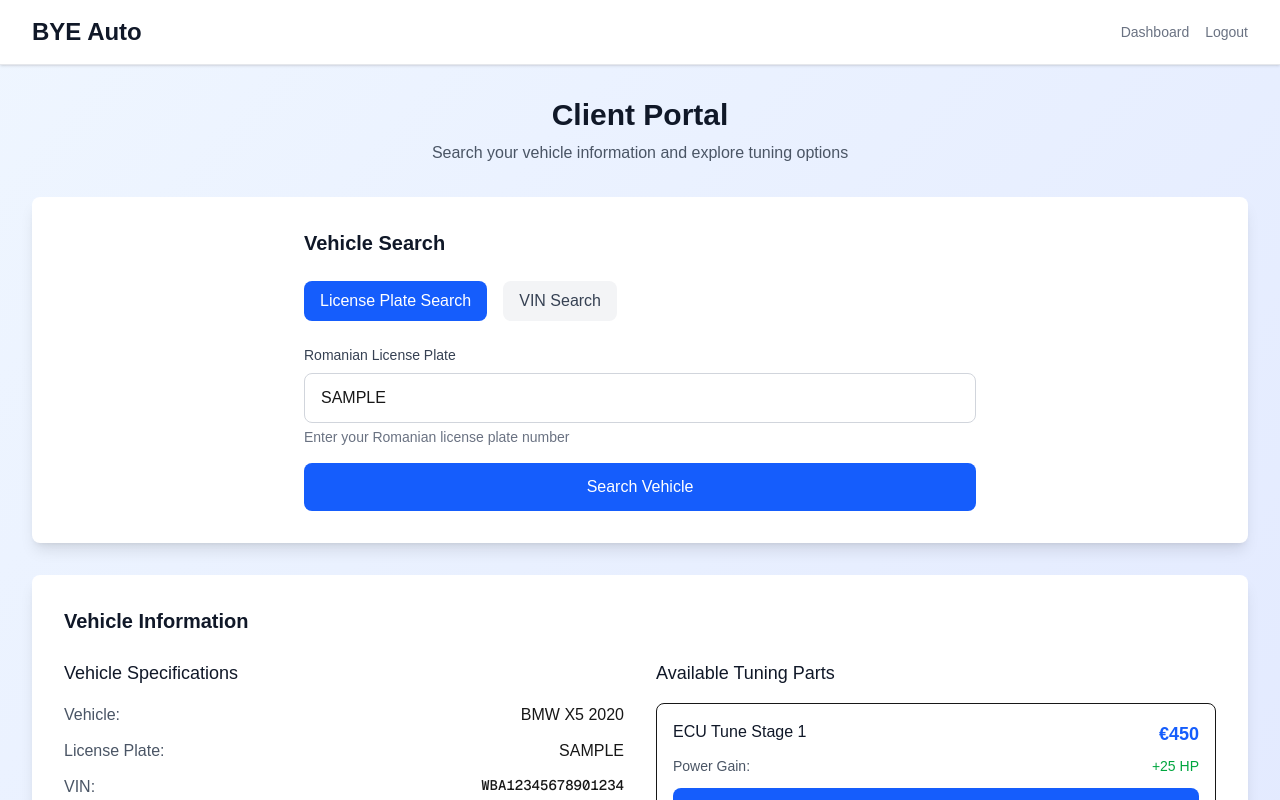
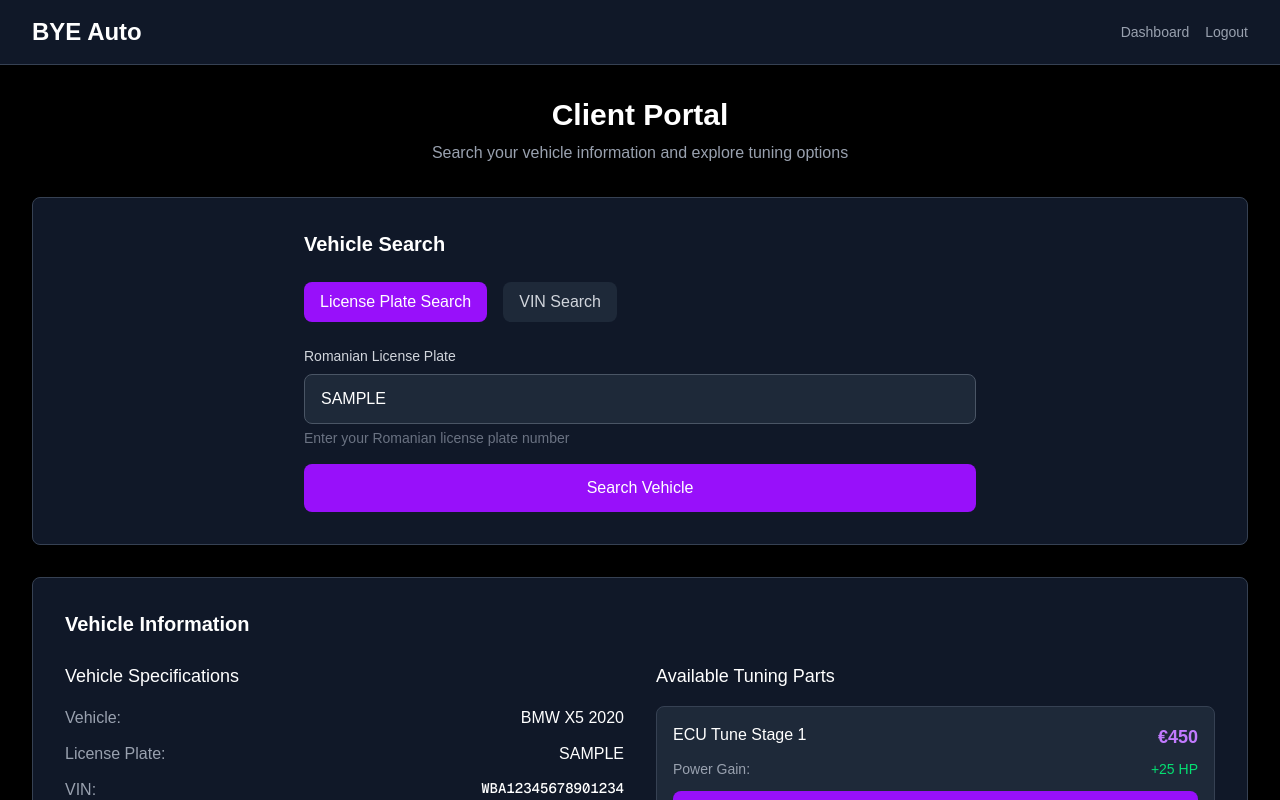
Before and after one commit to media2net-app/byeauto, a Next.js app: page /client in a window 1280 px wide. Both pictures are taken after typing "Sample" into the empty fields and a click on the button "Search Vehicle". Shown: the top 800 px of the page. Built offline with nearby package versions, Linux system fonts and the light colour scheme.

Commit message:
Convert client portal to dark mode for consistency

```diff
--- a/src/app/client/page.tsx
+++ b/src/app/client/page.tsx
@@ -39,19 +39,19 @@ export default function ClientPortal() {
   };
 
   return (
-    <div className="min-h-screen bg-gradient-to-br from-blue-50 to-indigo-100">
+    <div className="min-h-screen bg-black">
       {/* Header */}
-      <header className="bg-white shadow-sm border-b border-gray-200">
+      <header className="bg-gray-900 shadow-sm border-b border-gray-700">
         <div className="max-w-7xl mx-auto px-4 sm:px-6 lg:px-8">
           <div className="flex justify-between items-center h-16">
             <div className="flex items-center">
-              <h1 className="text-2xl font-bold text-gray-900">BYE Auto</h1>
+              <h1 className="text-2xl font-bold text-white">BYE Auto</h1>
             </div>
             <div className="flex items-center space-x-4">
-              <Link href="/dashboard" className="text-sm text-gray-500 hover:text-gray-700">
+              <Link href="/dashboard" className="text-sm text-gray-400 hover:text-white">
                 Dashboard
               </Link>
-              <Link href="/" className="text-sm text-gray-500 hover:text-gray-700">
+              <Link href="/" className="text-sm text-gray-400 hover:text-white">
                 Logout
               </Link>
             </div>
@@ -62,14 +62,14 @@ export default function ClientPortal() {
       <div className="max-w-7xl mx-auto px-4 sm:px-6 lg:px-8 py-6 sm:py-8">
         {/* Page Title */}
         <div className="text-center mb-6 sm:mb-8">
-          <h2 className="text-2xl sm:text-3xl font-bold text-gray-900 mb-2">Client Portal</h2>
-          <p className="text-gray-600 text-sm sm:text-base">Search your vehicle information and explore tuning options</p>
+          <h2 className="text-2xl sm:text-3xl font-bold text-white mb-2">Client Portal</h2>
+          <p className="text-gray-400 text-sm sm:text-base">Search your vehicle information and explore tuning options</p>
         </div>
 
         {/* Search Section */}
-        <div className="bg-white rounded-lg shadow-lg p-6 sm:p-8 mb-6 sm:mb-8">
+        <div className="bg-gray-900 border border-gray-700 rounded-lg shadow-lg p-6 sm:p-8 mb-6 sm:mb-8">
           <div className="max-w-2xl mx-auto">
-            <h3 className="text-lg sm:text-xl font-semibold text-gray-900 mb-4 sm:mb-6">Vehicle Search</h3>
+            <h3 className="text-lg sm:text-xl font-semibold text-white mb-4 sm:mb-6">Vehicle Search</h3>
 
                           {/* Search Type Toggle */}
               <div className="flex space-x-4 mb-6">
@@ -77,8 +77,8 @@ export default function ClientPortal() {
                   onClick={() => setSearchType("license")}
                   className={`px-4 py-2 rounded-lg font-medium transition-colors ${
                     searchType === "license"
-                    ? "bg-blue-600 text-white"
-                    : "bg-gray-100 text-gray-700 hover:bg-gray-200"
+                      ? "bg-purple-600 text-white"
+                      : "bg-gray-800 text-gray-300 hover:bg-gray-700"
                   }`}
                 >
                   License Plate Search
@@ -87,8 +87,8 @@ export default function ClientPortal() {
                   onClick={() => setSearchType("vin")}
                   className={`px-4 py-2 rounded-lg font-medium transition-colors ${
                     searchType === "vin"
-                    ? "bg-blue-600 text-white"
-                    : "bg-gray-100 text-gray-700 hover:bg-gray-200"
+                      ? "bg-purple-600 text-white"
+                      : "bg-gray-800 text-gray-300 hover:bg-gray-700"
                   }`}
                 >
                   VIN Search
@@ -99,7 +99,7 @@ export default function ClientPortal() {
             <form onSubmit={handleSearch} className="space-y-4">
               {searchType === "license" ? (
                                      <div>
-                  <label htmlFor="licensePlate" className="block text-sm font-medium text-gray-700 mb-2">
+                       <label htmlFor="licensePlate" className="block text-sm font-medium text-gray-300 mb-2">
                          Romanian License Plate
                        </label>
                        <input
@@ -108,14 +108,14 @@ export default function ClientPortal() {
                          value={licensePlate}
                          onChange={(e) => setLicensePlate(e.target.value.toUpperCase())}
                          placeholder="e.g., B-123-ABC"
-                    className="w-full px-4 py-3 border border-gray-300 rounded-lg focus:ring-2 focus:ring-blue-500 focus:border-transparent"
+                         className="w-full px-4 py-3 bg-gray-800 border border-gray-600 rounded-lg focus:ring-2 focus:ring-purple-500 focus:border-transparent text-white placeholder-gray-400"
                          required
                        />
                        <p className="text-sm text-gray-500 mt-1">Enter your Romanian license plate number</p>
                      </div>
               ) : (
                                    <div>
-                  <label htmlFor="vin" className="block text-sm font-medium text-gray-700 mb-2">
+                     <label htmlFor="vin" className="block text-sm font-medium text-gray-300 mb-2">
                        Vehicle Identification Number (VIN)
                      </label>
                      <input
@@ -125,7 +125,7 @@ export default function ClientPortal() {
                        onChange={(e) => setVin(e.target.value.toUpperCase())}
                        placeholder="17-digit VIN number"
                        maxLength={17}
-                    className="w-full px-4 py-3 border border-gray-300 rounded-lg focus:ring-2 focus:ring-blue-500 focus:border-transparent"
+                       className="w-full px-4 py-3 bg-gray-800 border border-gray-600 rounded-lg focus:ring-2 focus:ring-purple-500 focus:border-transparent text-white placeholder-gray-400"
                        required
                      />
                      <p className="text-sm text-gray-500 mt-1">Enter the 17-digit VIN from your vehicle</p>
@@ -135,7 +135,7 @@ export default function ClientPortal() {
                                  <button
                      type="submit"
                      disabled={isSearching}
-                className="w-full bg-blue-600 text-white py-3 px-4 rounded-lg hover:bg-blue-700 focus:outline-none focus:ring-2 focus:ring-offset-2 focus:ring-blue-500 disabled:opacity-50 disabled:cursor-not-allowed transition-colors"
+                     className="w-full bg-purple-600 text-white py-3 px-4 rounded-lg hover:bg-purple-700 focus:outline-none focus:ring-2 focus:ring-offset-2 focus:ring-purple-500 disabled:opacity-50 disabled:cursor-not-allowed transition-colors"
                    >
                 {isSearching ? (
                   <div className="flex items-center justify-center">
@@ -152,84 +152,84 @@ export default function ClientPortal() {
 
         {/* Search Results */}
         {searchResult && (
-          <div className="bg-white rounded-lg shadow-lg p-8">
-            <h3 className="text-xl font-semibold text-gray-900 mb-6">Vehicle Information</h3>
+          <div className="bg-gray-900 border border-gray-700 rounded-lg shadow-lg p-6 sm:p-8">
+            <h3 className="text-xl font-semibold text-white mb-6">Vehicle Information</h3>
 
             <div className="grid grid-cols-1 lg:grid-cols-2 gap-8">
               {/* Vehicle Details */}
               <div>
-                <h4 className="text-lg font-medium text-gray-900 mb-4">Vehicle Specifications</h4>
+                <h4 className="text-lg font-medium text-white mb-4">Vehicle Specifications</h4>
                 <div className="space-y-3">
                   <div className="flex justify-between">
-                    <span className="text-gray-600">Vehicle:</span>
-                    <span className="font-medium">{searchResult.vehicle}</span>
+                    <span className="text-gray-400">Vehicle:</span>
+                    <span className="font-medium text-white">{searchResult.vehicle}</span>
                   </div>
                   <div className="flex justify-between">
-                    <span className="text-gray-600">License Plate:</span>
-                    <span className="font-medium">{searchResult.licensePlate}</span>
+                    <span className="text-gray-400">License Plate:</span>
+                    <span className="font-medium text-white">{searchResult.licensePlate}</span>
                   </div>
                   <div className="flex justify-between">
-                    <span className="text-gray-600">VIN:</span>
-                    <span className="font-medium font-mono text-sm">{searchResult.vin}</span>
+                    <span className="text-gray-400">VIN:</span>
+                    <span className="font-medium font-mono text-sm text-white">{searchResult.vin}</span>
                   </div>
                   <div className="flex justify-between">
-                    <span className="text-gray-600">Engine:</span>
-                    <span className="font-medium">{searchResult.engine}</span>
+                    <span className="text-gray-400">Engine:</span>
+                    <span className="font-medium text-white">{searchResult.engine}</span>
                   </div>
                   <div className="flex justify-between">
-                    <span className="text-gray-600">Power:</span>
-                    <span className="font-medium">{searchResult.power}</span>
+                    <span className="text-gray-400">Power:</span>
+                    <span className="font-medium text-white">{searchResult.power}</span>
                   </div>
                   <div className="flex justify-between">
-                    <span className="text-gray-600">Transmission:</span>
-                    <span className="font-medium">{searchResult.transmission}</span>
+                    <span className="text-gray-400">Transmission:</span>
+                    <span className="font-medium text-white">{searchResult.transmission}</span>
                   </div>
                   <div className="flex justify-between">
-                    <span className="text-gray-600">Mileage:</span>
-                    <span className="font-medium">{searchResult.mileage}</span>
+                    <span className="text-gray-400">Mileage:</span>
+                    <span className="font-medium text-white">{searchResult.mileage}</span>
                   </div>
                   <div className="flex justify-between">
-                    <span className="text-gray-600">Last Service:</span>
-                    <span className="font-medium">{searchResult.lastService}</span>
+                    <span className="text-gray-400">Last Service:</span>
+                    <span className="font-medium text-white">{searchResult.lastService}</span>
                   </div>
                   <div className="flex justify-between">
-                    <span className="text-gray-600">Next Service:</span>
-                    <span className="font-medium">{searchResult.nextService}</span>
+                    <span className="text-gray-400">Next Service:</span>
+                    <span className="font-medium text-white">{searchResult.nextService}</span>
                   </div>
                   <div className="flex justify-between">
-                    <span className="text-gray-600">Status:</span>
-                    <span className="font-medium text-green-600">{searchResult.status}</span>
+                    <span className="text-gray-400">Status:</span>
+                    <span className="font-medium text-green-400">{searchResult.status}</span>
                   </div>
                 </div>
               </div>
 
               {/* Tuning Parts */}
               <div>
-                <h4 className="text-lg font-medium text-gray-900 mb-4">Available Tuning Parts</h4>
+                <h4 className="text-lg font-medium text-white mb-4">Available Tuning Parts</h4>
                 <div className="space-y-3">
                   {searchResult.tuningParts.map((part, index) => (
-                    <div key={index} className="border rounded-lg p-4 hover:shadow-md transition-shadow">
+                    <div key={index} className="border border-gray-700 bg-gray-800 rounded-lg p-4 hover:shadow-md transition-shadow">
                       <div className="flex justify-between items-start mb-2">
-                        <h5 className="font-medium text-gray-900">{part.name}</h5>
-                        <span className="text-lg font-bold text-blue-600">{part.price}</span>
+                        <h5 className="font-medium text-white">{part.name}</h5>
+                        <span className="text-lg font-bold text-purple-400">{part.price}</span>
                       </div>
                       <div className="flex justify-between items-center">
-                        <span className="text-sm text-gray-600">Power Gain:</span>
-                        <span className="text-sm font-medium text-green-600">{part.powerGain}</span>
+                        <span className="text-sm text-gray-400">Power Gain:</span>
+                        <span className="text-sm font-medium text-green-400">{part.powerGain}</span>
                       </div>
-                      <button className="w-full mt-3 bg-blue-600 text-white py-2 px-4 rounded-lg hover:bg-blue-700 transition-colors text-sm">
+                      <button className="w-full mt-3 bg-purple-600 text-white py-2 px-4 rounded-lg hover:bg-purple-700 transition-colors text-sm">
                         Add to Quote
                       </button>
                     </div>
                   ))}
                 </div>
 
-                <div className="mt-6 p-4 bg-blue-50 rounded-lg">
-                  <h5 className="font-medium text-blue-900 mb-2">Power Gain Calculator</h5>
-                  <p className="text-sm text-blue-700">
+                <div className="mt-6 p-4 bg-purple-900/20 border border-purple-700 rounded-lg">
+                  <h5 className="font-medium text-purple-300 mb-2">Power Gain Calculator</h5>
+                  <p className="text-sm text-purple-300">
                     Total potential power gain: <span className="font-bold">+60 HP</span>
                   </p>
-                  <p className="text-sm text-blue-700">
+                  <p className="text-sm text-purple-300">
                     Estimated total cost: <span className="font-bold">€2,340</span>
                   </p>
                 </div>
```
Lines whose indentation alone changed are shown as unchanged.
